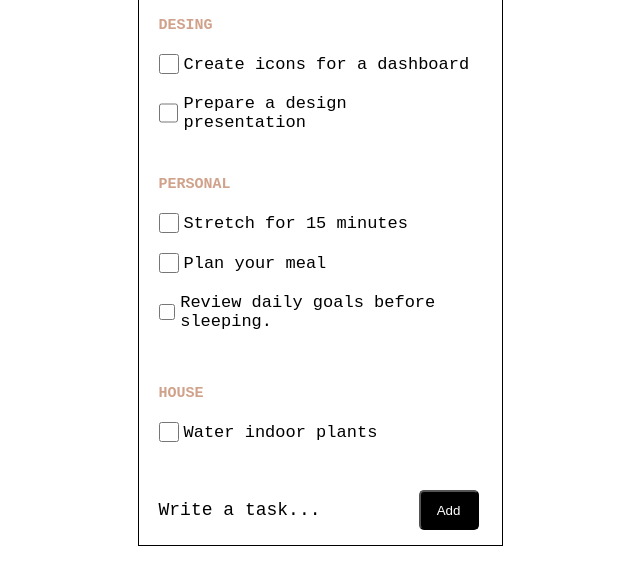
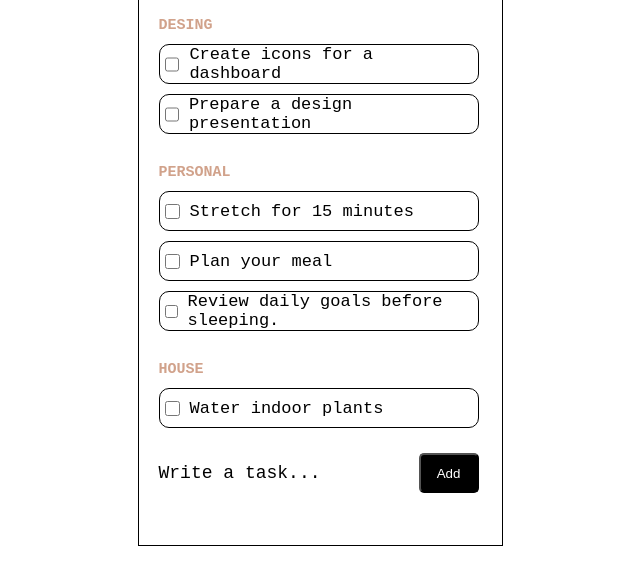
Before and after one commit to bemmoralesmora/APP-Tareas, a plain HTML site: page index.html in a window 1280 px wide. Shown: the part 169-754 px from the top of the page, without its empty margins (320-960 px from the left). Drawn offline with Linux system fonts and the light colour scheme.

Commit message:
se crea la funcion de completarTarea

```diff
--- /dev/null
+++ b/components/item/completarTarea.js
@@ -0,0 +1,17 @@
+export function completarTarea(event) {
+    // "this" se refiere al <label> que se ha clickeado
+    const checkbox = this.querySelector('input[type="checkbox"]'); // Busca el checkbox dentro del label
+    const texto = this.querySelector('.h1-1'); // Busca el texto de la tarea
+
+    // Cambia el estado del checkbox (marcar/desmarcar)
+    checkbox.checked = !checkbox.checked;
+
+    // Aplica o quita el subrayado y el color azul
+    if (checkbox.checked) {
+        texto.style.textDecoration = "line-through"; // Subraya el texto
+        texto.style.color = "blue"; // Cambia el color del texto a azul
+    } else {
+        texto.style.textDecoration = "none"; // Quita el subrayado
+        texto.style.color = "black"; // Restaura el color del texto a negro
+    }
+}
--- a/components/item/item.css
+++ b/components/item/item.css
@@ -1,4 +1,4 @@
-.item{
+.item {
     width: 100%;
     max-width: 375px;
     height: 60rem;
@@ -10,141 +10,65 @@
     gap: 1rem;
 }
 
-.titulo-c{
+.titulo-c {
     font-size: 35px;
     font-weight: 600;
-
 }
 
-.cont-desing{
+
+.label{
+    width: 100%;
+    height: 4rem;
+    border: 0.5px solid black;
+    padding: 5px;
+    border-radius: 1rem;
+}
+
+.cont-desing,
+.cont-personal,
+.cont-house {
     width: 340px;
-    height: 15rem;
-    gap: 2rem;
-
+    padding: 1rem;
+    gap: 1rem; /* Reducimos el gap para mejor alineación */
     display: flex;
     flex-direction: column;
-    justify-self: center;
-
-
-    padding: 1rem;
-
 }
 
-.cont-desing h1{
+.cont-desing h1,
+.cont-personal h1,
+.cont-house h1 {
     color: #D1A28B;
-
 }
 
-.cont-desing label{
+/* Estilos comunes para los labels */
+.cont-desing label,
+.cont-personal label,
+.cont-house label {
     display: flex;
-    flex-direction: column;
-    align-items: start;
-    gap: 2rem;
-
+    flex-direction: row; /* Cambiamos a fila para alinear en horizontal */
+    align-items: center; /* Centramos verticalmente */
+    gap: 10px; /* Espacio entre el checkbox y el texto */
 }
 
-.cont-desing div{
-    display: flex;
-    align-items: center;
-    gap: 5px;
+/* Estilos para los checkboxes */
+.cont-desing label input,
+.cont-personal label input,
+.cont-house label input {
+    width: 1.5rem;
+    height: 1.5rem;
 }
 
-.cont-desing label input{
-    width: 2rem;
-    height: 2rem;
-}
-
-.cont-desing label .h1-1{
+/* Estilos para el texto de la tarea */
+.cont-desing label .h1-1,
+.cont-personal label .h1-1,
+.cont-house label .h1-1 {
     font-weight: 500;
     font-size: 17px;
     color: black;
+    margin: 0; /* Eliminamos márgenes para mejor alineación */
 }
 
-.cont-personal{
-    width: 340px;
-    height: 20rem;
-    padding: 1rem;
-    gap: 2rem;
-
-    display: flex;
-    flex-direction: column;
-    justify-self: center;
-
-}
-
-.cont-personal h1{
-    color: #D1A28B;
-
-}
-
-.cont-personal label{
-    display: flex;
-    flex-direction: column;
-    align-items: start;
-    gap: 2rem;
-
-}
-
-.cont-personal div{
-    display: flex;
-    align-items: center;
-    gap: 5px;
-}
-
-.cont-personal label input{
-    width: 2rem;
-    height: 2rem;
-}
-
-.cont-personal label .h1-1{
-    font-weight: 500;
-    font-size: 17px;
-    color: black;
-}
-
-.cont-house{
-    width: 340px;
-    height: 10rem;
-    padding: 1rem;
-    gap: 2rem;
-
-    display: flex;
-    flex-direction: column;
-    justify-self: center;
-
-}
-
-.cont-house h1{
-    color: #D1A28B;
-
-}
-
-.cont-house label{
-    display: flex;
-    flex-direction: column;
-    align-items: start;
-    gap: 2rem;
-
-}
-
-.cont-house div{
-    display: flex;
-    align-items: center;
-    gap: 5px;
-}
-
-.cont-house label input{
-    width: 2rem;
-    height: 2rem;
-}
-
-.cont-house label .h1-1{
-    font-weight: 500;
-    font-size: 17px;
-    color: black;
-}
-
-.add{
+.add {
     width: 340px;
     height: 5rem;
     padding: 1rem;
@@ -155,12 +79,12 @@
     justify-content: space-between;
 }
 
-.add .h1-add{
+.add .h1-add {
     font-size: 18px;
     font-weight: 500;
 }
 
-.add button{
+.add button {
     width: 6rem;
     height: 4rem;
     color: white;
--- a/components/item/item.js
+++ b/components/item/item.js
@@ -1,4 +1,5 @@
 import { listas } from "./data.js";
+import { completarTarea } from "./completarTarea.js"; // Importamos la función
 
 function item() {
     let { lista_desing, lista_personal, lista_house } = listas();
@@ -13,20 +14,13 @@ function item() {
 
     function crearCategoria(titulo, tareas) {
         let container = document.createElement('div');
-
-        // Asigna una clase CSS al contenedor 'div' con el nombre de la categoría en minúsculas.
-        // Ejemplo: si 'titulo' es "DESING", la clase será "cont-design".
         container.className = `cont-${titulo.toLowerCase()}`;
-
-        // Establece el contenido HTML dentro del contenedor 'div'.
-        // Inserta un elemento 'h1' con el nombre de la categoría en mayúsculas.
-        // Ejemplo: si 'titulo' es "DESING", el HTML será <h1>DESING</h1>.
-        container.innerHTML = `<h1>${titulo.toUpperCase()}</h1>`;
-
-        let label = document.createElement('label');
+        container.innerHTML = `<h1>${titulo.toUpperCase()}</h1>`; // Título de la categoría
 
         tareas.forEach(tarea => {
-            let div = document.createElement('div');
+            // Crear un contenedor para cada tarea
+            let label = document.createElement('label'); // Cada tarea tiene su propio label
+            label.className = "label";
 
             let checkbox = document.createElement('input');
             checkbox.type = 'checkbox';
@@ -35,12 +29,16 @@ function item() {
             nombreTarea.className = "h1-1";
             nombreTarea.innerText = tarea;
 
-            div.appendChild(checkbox);
-            div.appendChild(nombreTarea);
-            label.appendChild(div);
+            // Agregar el checkbox y el nombre de la tarea al label
+            label.appendChild(checkbox);
+            label.appendChild(nombreTarea);
+
+            // Asignar el evento de clic al label
+            label.addEventListener('click', completarTarea);
+            // Agregar el label al contenedor de la categoría
+            container.appendChild(label);
         });
 
-        container.appendChild(label);
         return container;
     }
 
```
